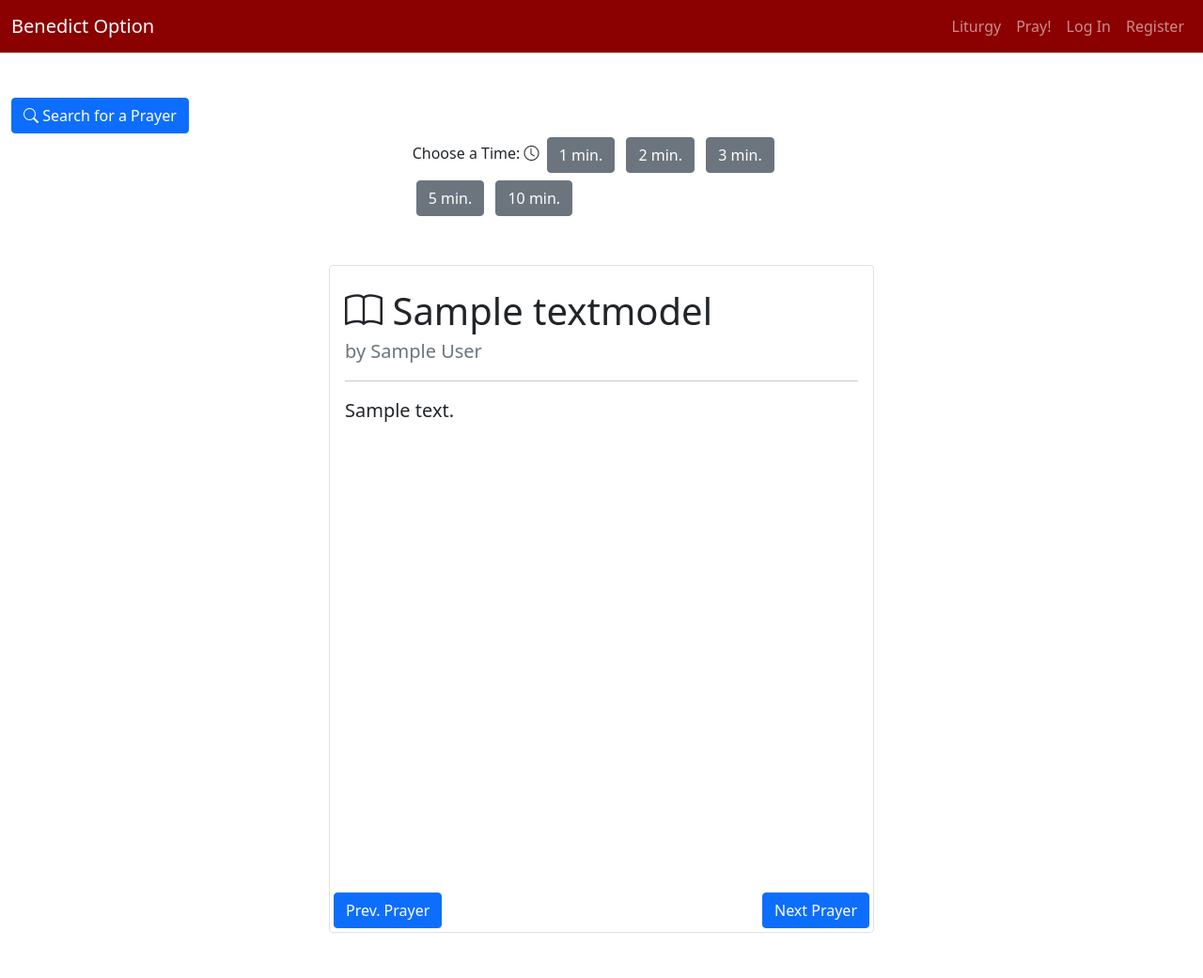
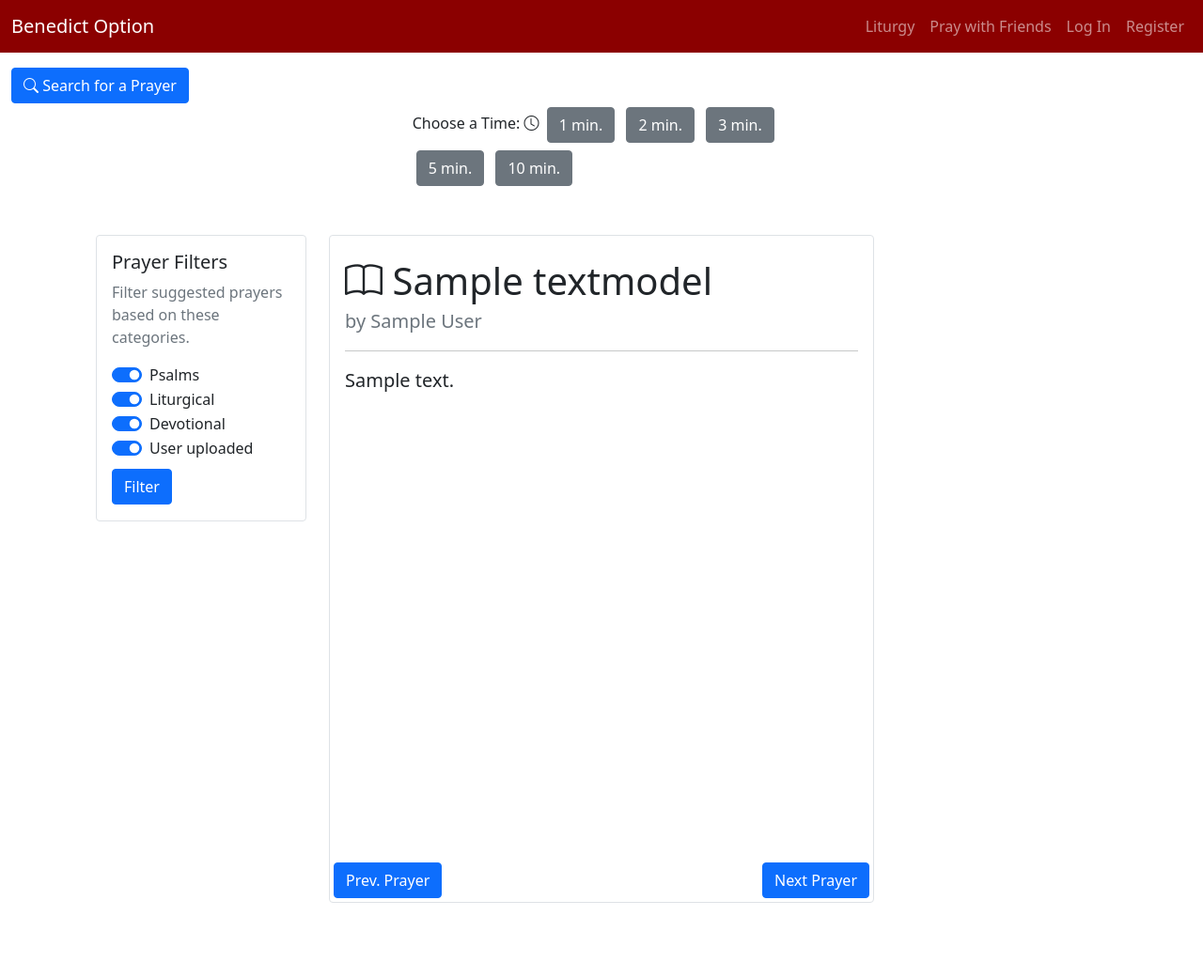
Before and after one commit to stephen-taylor-dev/capstone, a Django app: page / in a window 1280 px wide. Shown: the whole page at 94% size. After the commit the page ends 961 px from the top, so only its background shows below. Run offline with Django 3.2, Linux system fonts and the light colour scheme; tables that the repository leaves empty hold one stand-in row (values such as "Sample post").

Commit message:
added category filter

```diff
--- a/capstone/benedict_option/templates/benedict_option/index.html
+++ b/capstone/benedict_option/templates/benedict_option/index.html
@@ -2,7 +2,7 @@
 
 {% block body %}
 
-<div class="container-fluid my-5">
+<div class="container-fluid my-3">
     <div class="row justify-content-left">
         <div class="col-sm-2 col-md-4 col-4">
             <button class="btn btn-primary" type="button" data-bs-toggle="offcanvas" data-bs-target="#offcanvasWithBothOptions" aria-controls="offcanvasWithBothOptions"><i class="bi bi-search"></i> Search for a Prayer</button>
@@ -20,9 +20,37 @@
         </div>
     </div>
 </div>
+    <!-- add 3 columns for the category box  -->
 
+    <!-- Prayer box -->
     <div class="containter m-5" >
-        <div class="row my-5 align-items-center justify-content-center">
+        <div class="row my-5 ">
+            <!-- Look into these flexbox changes here -->
+            <div class="col-3 d-flex flex-row-reverse">
+                <div class="card border rounded  " style="width: 14rem; height: 305px;">
+                    <div class="card-body">
+                      <h5 class="card-title">Prayer Filters</h5>
+                      <p class="card-text text-muted">Filter suggested prayers based on these categories.</p>
+                      <div class="form-check form-switch">
+                        <input class="form-check-input" type="checkbox" id="flexSwitchCheckChecked" checked>
+                        <label class="form-check-label" for="flexSwitchCheckChecked">Psalms</label>
+                      </div>
+                      <div class="form-check form-switch">
+                        <input class="form-check-input" type="checkbox" id="flexSwitchCheckChecked" checked>
+                        <label class="form-check-label" for="flexSwitchCheckChecked">Liturgical</label>
+                      </div>
+                      <div class="form-check form-switch">
+                        <input class="form-check-input" type="checkbox" id="flexSwitchCheckChecked" checked>
+                        <label class="form-check-label" for="flexSwitchCheckChecked">Devotional</label>
+                      </div>
+                      <div class="form-check form-switch">
+                        <input class="form-check-input" type="checkbox" id="flexSwitchCheckChecked" checked>
+                        <label class="form-check-label" for="flexSwitchCheckChecked">User uploaded</label>
+                      </div>
+                      <a href="#" class="btn btn-primary my-2">Filter</a>
+                    </div>
+                  </div>
+            </div>
             <div class="col-6">
                 <div class="card border rounded">
                     <div class="card-body text-left py-4">
@@ -45,6 +73,10 @@
                     </div>
 
                 </div>
+            </div>
+            <div class="col-3">
+                <span></span>
+            </div>
 
             </div>
         </div>
@@ -61,22 +93,20 @@
         <div class="offcanvas-body">
           <p>Here you can search for a particular prayer you are looking for.</p>
 
-          <div class="container">
+            <div class="container">
                 <form action="" method="post">
                     {% csrf_token %}
                     {% comment %} Search a Phrase {% endcomment %}
                     <div class="form-group">
                         <label for="searchPrayer">Search a Prayer</label>
                       <input type="text" name="title" class="form-control" id="searchPrayer" aria-describedby="searchPrayer" placeholder="Enter name or phrase of prayer you are searching for...">
-                      <button type="submit" class="btn btn-primary">Search</button>
-
+                      <button type="submit" class="btn btn-primary my-2">Search</button>
                     </div>
                 </form>
+            </div>
 
-          </div>
-
+            <hr>
           <!-- Advanced Search -->
-
               <label for="searchPrayer">Advanced Search a Prayer</label>
               <form action="" method="post">
                 {% csrf_token %}
@@ -87,13 +117,13 @@
                 </div>
 
                 {% comment %} Search Autho {% endcomment %}
-                <div class="form-group">
+                <div class="form-group my-2">
                   <small id="searchHelp" class="form-text text-muted">Prayer Author</small>
                   <input type="text" name="title" class="form-control" id="searchTitle" aria-describedby="searchTitle" placeholder="Enter author of prayer you are searching for...">
                 </div>
 
                 {% comment %} Search Category {% endcomment %}
-                <div class="input-group mb-3">
+                <div class="input-group my-3">
                   <div class="input-group-prepend">
                     <label class="input-group-text" for="searchCategory">Prayer Category</label>
                   </div>
@@ -113,7 +143,7 @@
                 </div>
               </form>
 
-              <button type="submit" class="btn btn-primary">Search</button>
+              <button type="submit" class="btn btn-primary my-2">Search</button>
 
         </div>
       </div>
--- a/capstone/benedict_option/templates/benedict_option/layout.html
+++ b/capstone/benedict_option/templates/benedict_option/layout.html
@@ -37,7 +37,7 @@
                         <a class="nav-link" href="">Liturgy</a>
                     </li>
                     <li class="nav-item">
-                        <a class="nav-link" href="{% url 'pray' %}">Pray!</a>
+                        <a class="nav-link" href="{% url 'pray' %}">Pray with Friends</a>
                     </li>
                     {% if user.is_authenticated %}
                     <li class="nav-item">
```
